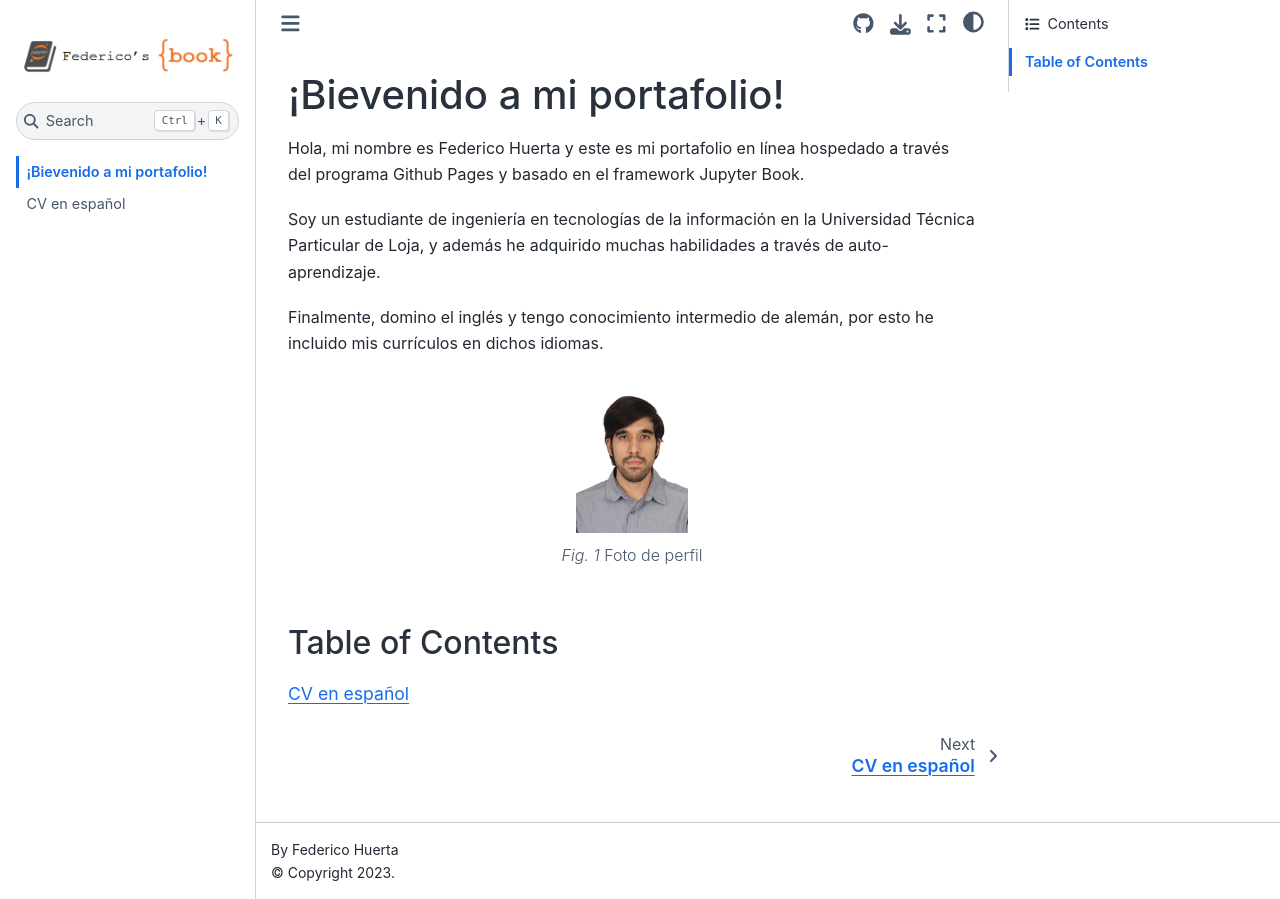
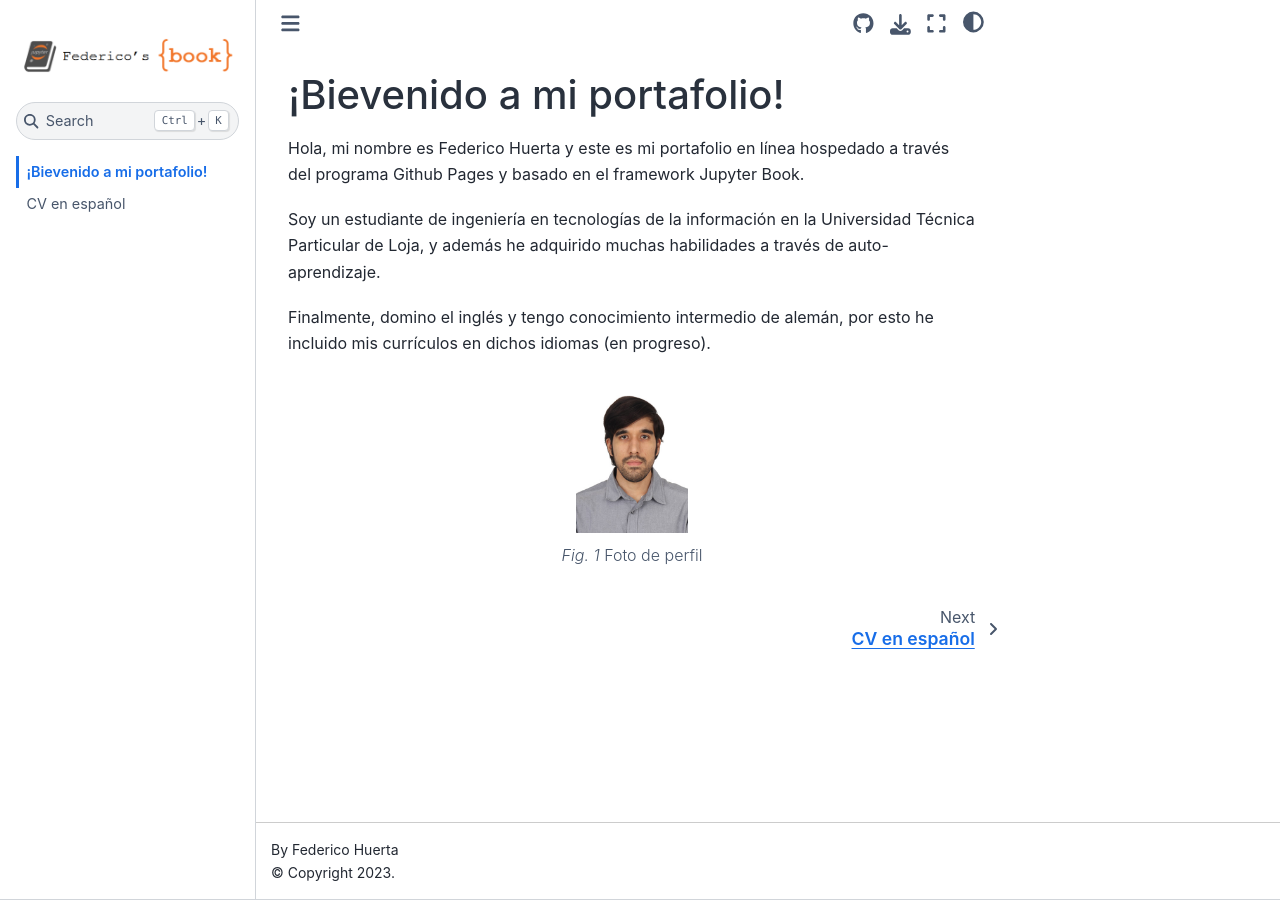
Before and after one commit to huerta-federico/huerta-federico.github.io, a Jupyter Book: the page built from intro.md, in a window 1280 px wide. Built offline with Jupyter Book 1.0.4 settings and Sphinx 7.4.7 and the Sphinx Book theme 1.1.4, drawn with Linux system fonts in a browser that asks for light colours.

Commit message:
Update intro.md

````diff
--- a/intro.md
+++ b/intro.md
@@ -4,7 +4,7 @@
 
 Soy un estudiante de ingeniería en tecnologías de la información en la Universidad Técnica Particular de Loja, y además he adquirido muchas habilidades a través de auto-aprendizaje.
 
-Finalmente, domino el inglés y tengo conocimiento intermedio de alemán, por esto he incluido mis currículos en dichos idiomas.
+Finalmente, domino el inglés y tengo conocimiento intermedio de alemán, por esto he incluido mis currículos en dichos idiomas (en progreso).
 
 ```{figure} images/foto_perfil.jpg
 ---
@@ -13,7 +13,3 @@
 ---
 Foto de perfil
 ```
-
-## Table of Contents
-```{tableofcontents}
-```
````
